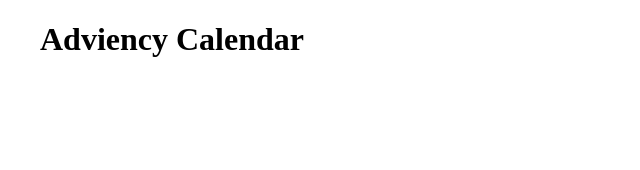
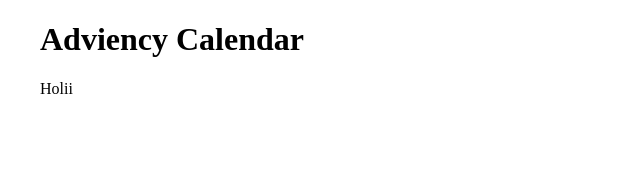
Before and after one commit to yuliannydev/Adviency, a React (Vite) app: page / in a window 1280 px wide. Shown: the top 170 px of the page, without its empty margins (0-640 px from the left). Built offline with nearby package versions, Linux system fonts and the light colour scheme.

Commit message:
:sparkles: Feature test

```diff
--- a/src/App.jsx
+++ b/src/App.jsx
@@ -2,6 +2,7 @@ export const App = () => {
   return (
     <div className="App">
     <h1>Adviency Calendar</h1>
+    <p>Holii</p>
     </div>
   )
 }
```
